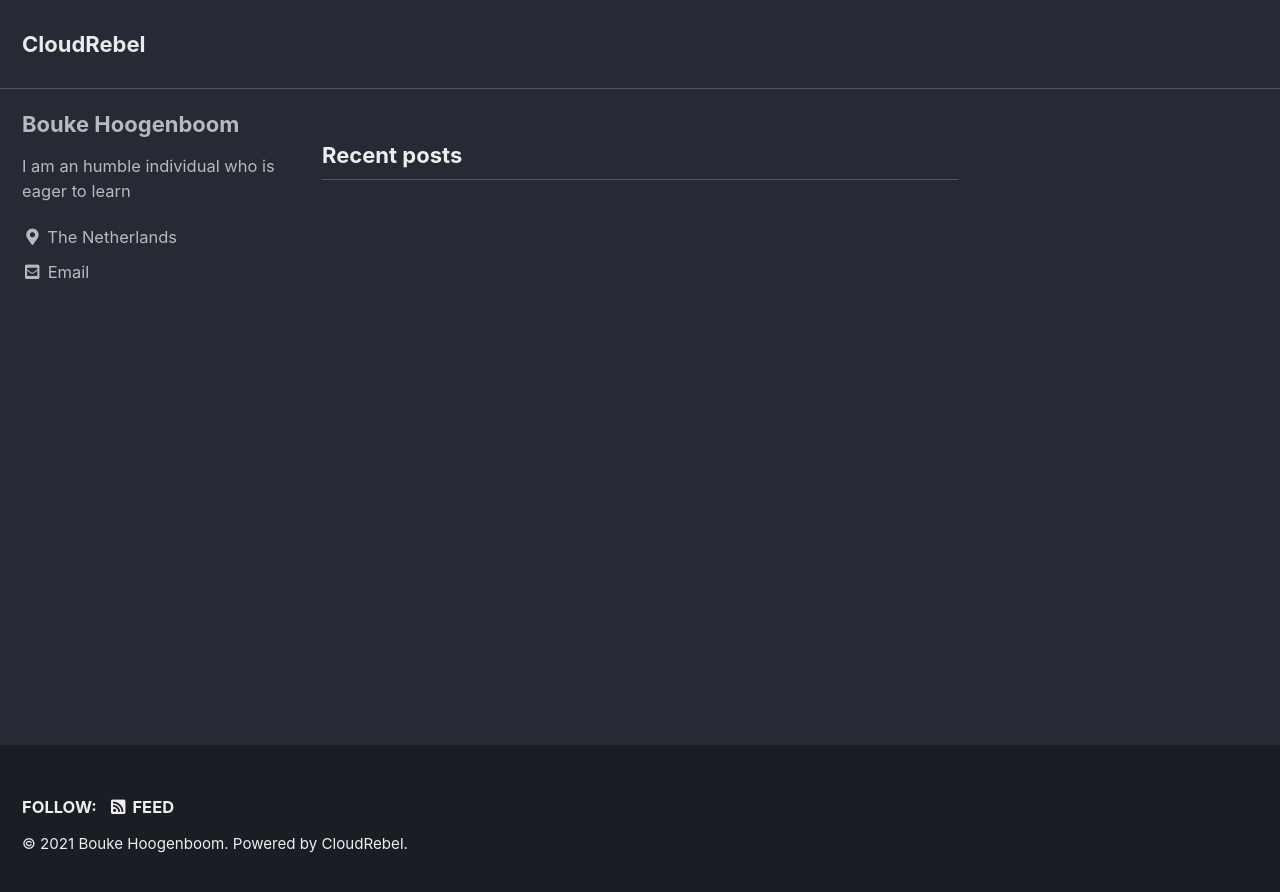
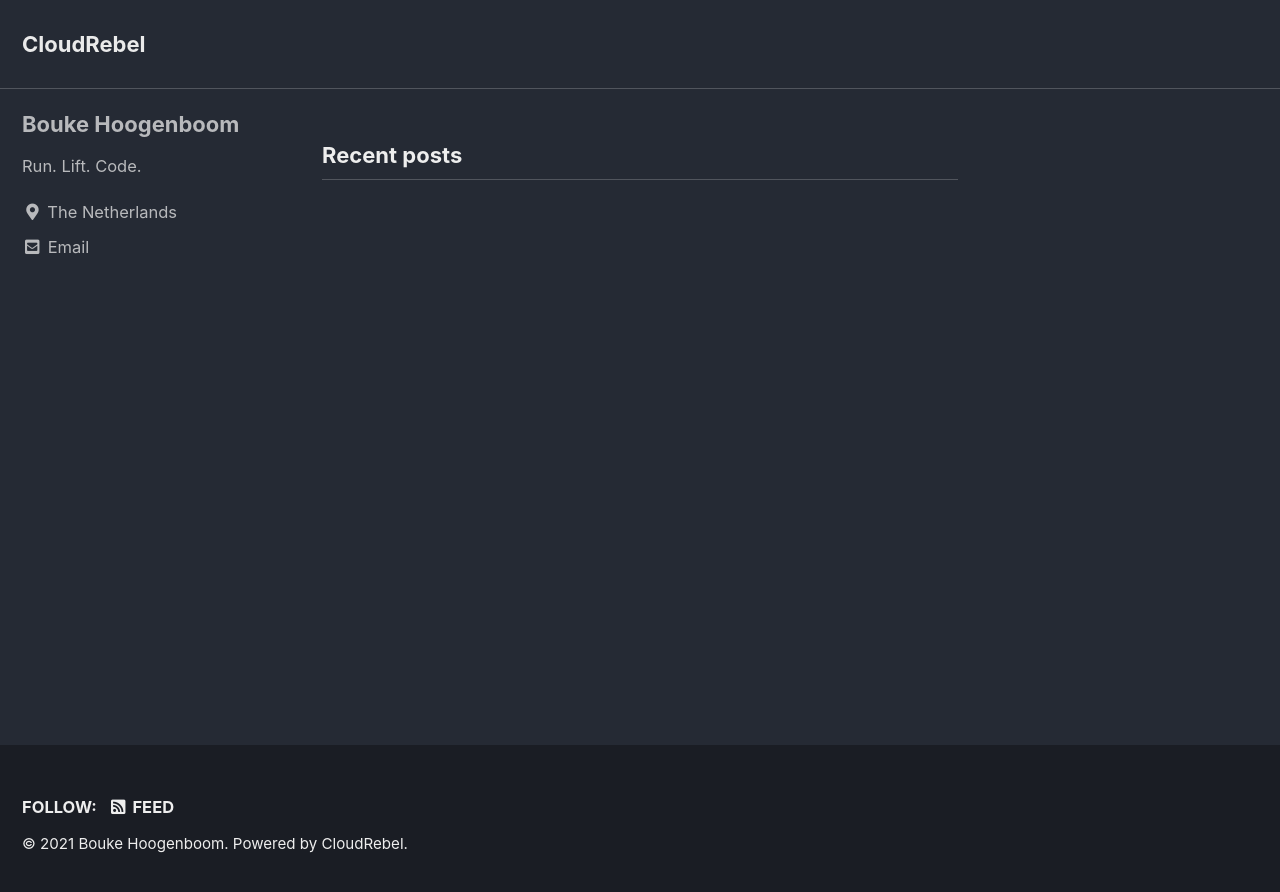
Before and after one commit to bhoogenboom/bhoogenboom.github.io, a Jekyll site: the page built from index.html, in a window 1280 px wide. Shown: the top 892 px of the page. Built offline with Jekyll 4.4.1, drawn with Linux system fonts in a browser that asks for light colours; cached includes are drawn as plain includes; the list of posts is cut into pages by our own code.

Commit message:
Adjust _config.yml

```diff
--- a/_config.yml
+++ b/_config.yml
@@ -20,14 +20,14 @@ title                    : "CloudRebel"
 title_separator          : "-"
 subtitle                 : # site tagline that appears below site title in masthead
 name                     : "Bouke Hoogenboom"
-description              : "My Cloud Journey"
+description              : "Run. Lift. Code."
 url                      : "https://cloudrebel.nl" # the base hostname & protocol for your site e.g. "https://mmistakes.github.io"
 baseurl                  : # the subpath of your site, e.g. "/blog"
 repository               : "bhoogenboom/bhoogenboom.github.io" # GitHub username/repo-name e.g. "mmistakes/minimal-mistakes"
 teaser                   : # path of fallback teaser image, e.g. "/assets/images/500x300.png"
 logo                     : # path of logo image to display in the masthead, e.g. "/assets/images/88x88.png"
 masthead_title           : # overrides the website title displayed in the masthead, use " " for no title
-# breadcrumbs            : false # true, false (default)
+breadcrumbs              : true # true, false (default)
 words_per_minute         : 200
 comments:
   provider               : # false (default), "disqus", "discourse", "facebook", "staticman", "staticman_v2", "utterances", "custom"
@@ -96,7 +96,7 @@ analytics:
 author:
   name             : "Bouke Hoogenboom"
   avatar           : # path of avatar image, e.g. "/assets/images/bio-photo.jpg"
-  bio              : "I am an humble individual who is eager to learn"
+  bio              : "Run. Lift. Code."
   location         : "The Netherlands"
   email            : "BHoogenboom@outlook.com"
   links:
```
